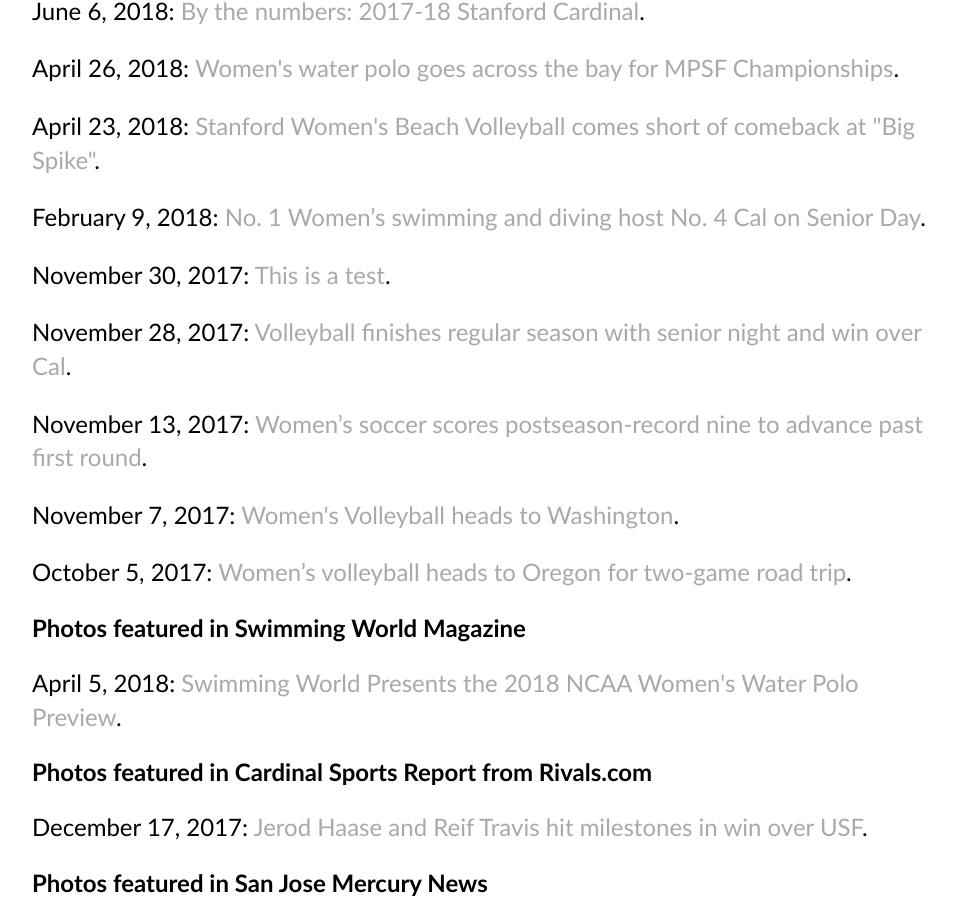
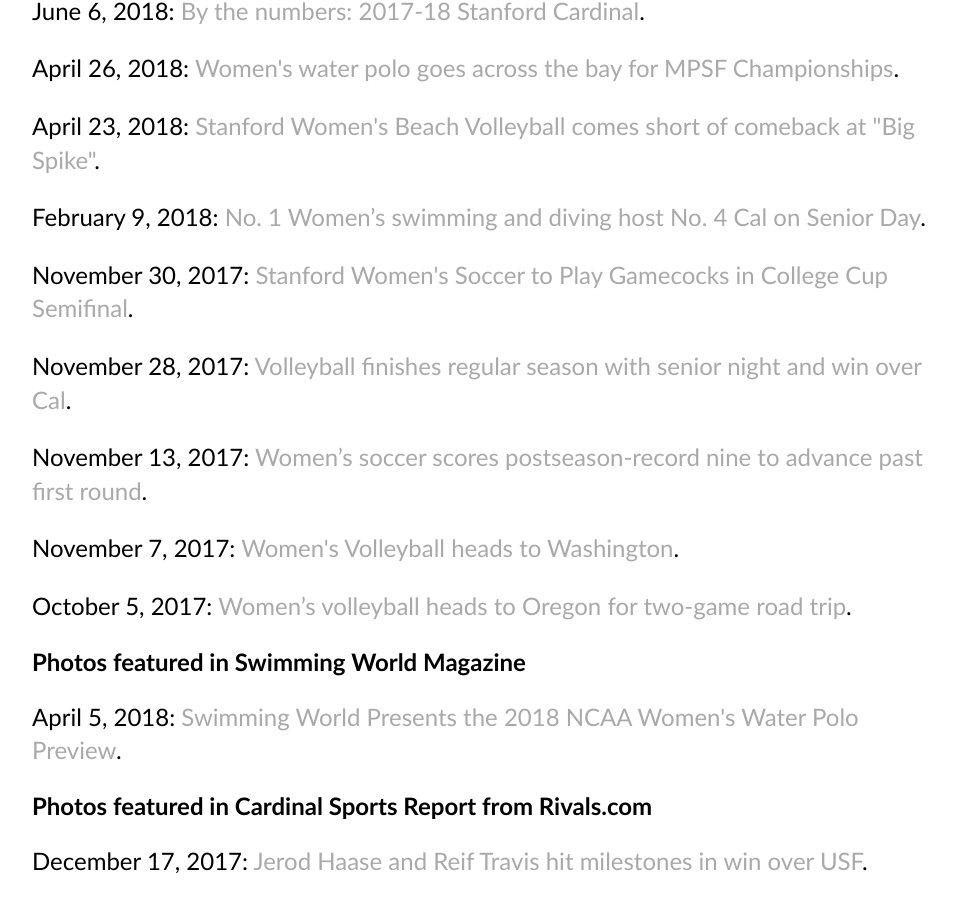
Before and after one commit to echang17/echang17.github.io, a Jekyll site: the page built from links/index.html, in a window 1280 px wide and 900 px high, scrolled down 2347 px. Shown: the whole window, without its empty margins (160-1116 px from the left). Built offline with Jekyll 4.4.1, drawn with Linux system fonts in a browser that asks for light colours.

Commit message:
Update index.html

```diff
--- a/links/index.html
+++ b/links/index.html
@@ -41,7 +41,7 @@
     <p>April 26, 2018: <a href="https://www.stanforddaily.com/2018/04/26/womens-water-polo-goes-across-the-bay-for-mpsf-championships/">Women's water polo goes across the bay for MPSF Championships</a>.</p>
     <p>April 23, 2018: <a href="https://www.stanforddaily.com/2018/04/23/beach-volleyball-comes-short-of-comeback-at-big-spike/">Stanford Women's Beach Volleyball comes short of comeback at "Big Spike"</a>.</p>
     <p>February 9, 2018: <a href="https://www.stanforddaily.com/2018/02/09/no-1-womens-swimming-and-diving-host-no-4-cal-on-senior-day/">No. 1 Women’s swimming and diving host No. 4 Cal on Senior Day</a>.</p>
-    <p>November 30, 2017: <a href="https://www.google.com/">This is a test</a>.</p>
+    <p>November 30, 2017: <a href="https://www.stanforddaily.com/2017/11/30/womens-soccer-to-play-gamecocks-in-college-cup-semifinals/">Stanford Women's Soccer to Play Gamecocks in College Cup Semifinal</a>.</p>
     <p>November 28, 2017: <a href="https://www.stanforddaily.com/2017/11/28/volleyball-finishes-regular-season-with-senior-night-and-win-over-cal/">Volleyball finishes regular season with senior night and win over Cal</a>.</p>
     <p>November 13, 2017: <a href="https://www.stanforddaily.com/2017/11/13/womens-soccer-scores-a-postseason-record-nine-to-advance-past-first-round/">Women’s soccer scores postseason-record nine to advance past first round</a>.</p>
     <p>November 7, 2017: <a href="https://www.stanforddaily.com/2017/11/07/womens-volleyball-heads-to-washington/">Women's Volleyball heads to Washington</a>.</p>
```
